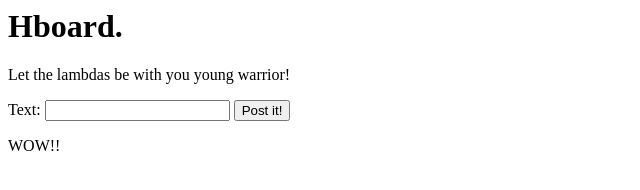
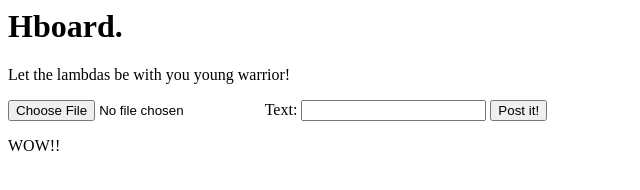
Before and after one commit to nulldatamap/hboard, a plain HTML site: page res/index.html in a window 1280 px wide. Shown: the whole page, without its empty margins (0-640 px from the left). Drawn offline with Linux system fonts and the light colour scheme.

Commit message:
Implemented file upload (kinda)

```diff
--- a/res/index.html
+++ b/res/index.html
@@ -5,7 +5,8 @@
   <body>
     <h1>Hboard.</h1>
     <p>Let the lambdas be with you young warrior!</p>
-    <form name="input" action="post" method="post">
+    <form name="input" action="post" method="post" enctype="multipart/form-data">
+      <input type="file" name="file" id="file">
       Text: <input type="text" name="text">
       <input type="submit" value="Post it!">
     </form>
```
Also changed, not shown: 2 other files.
